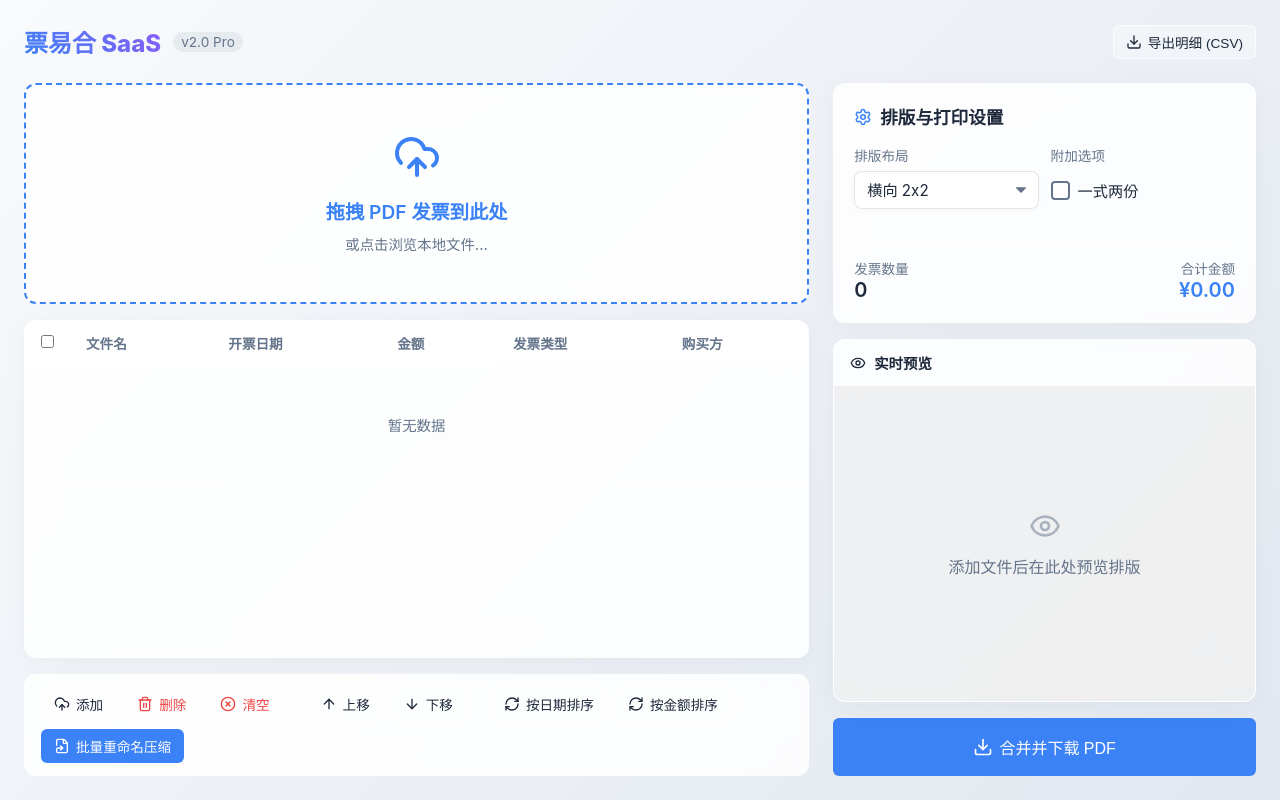
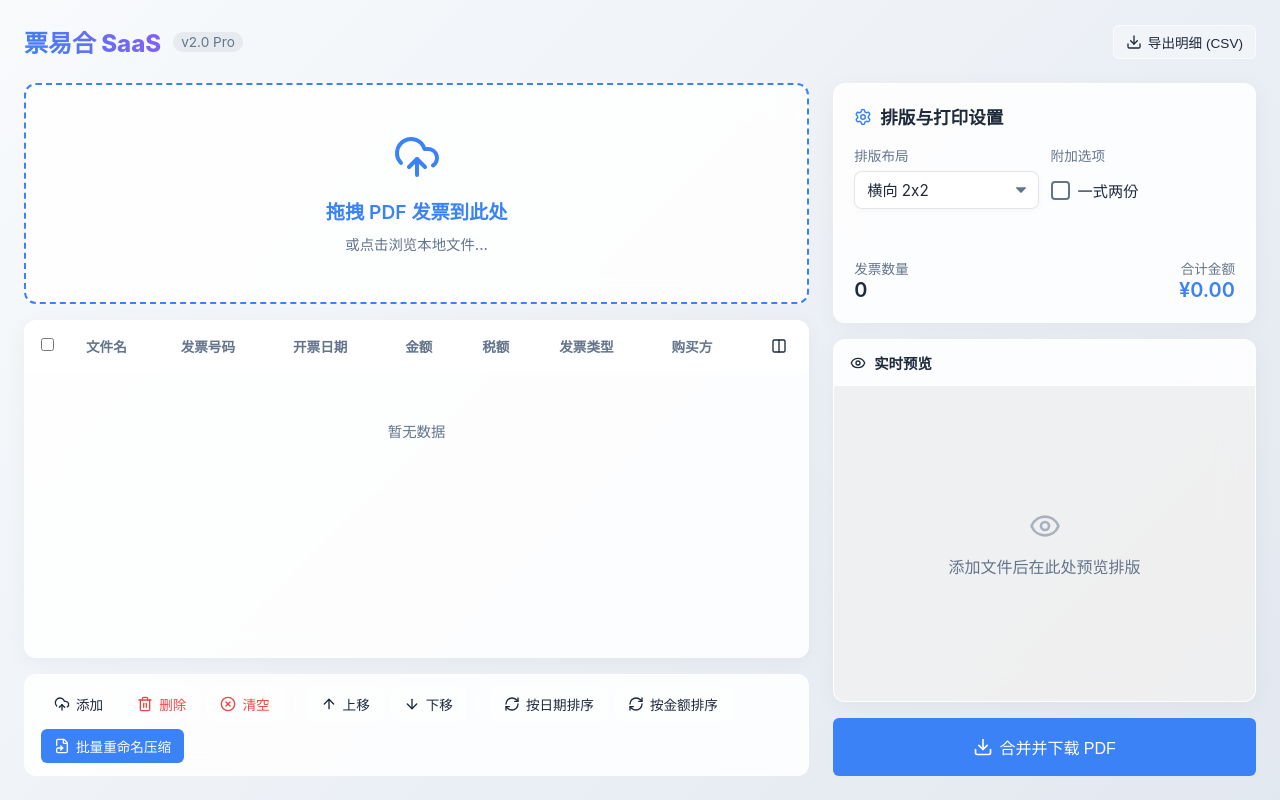
Before and after one commit to wuyueerhao/piaoyihe-web, a React (Vite) app: page / in a window 1280 px wide. Built offline with nearby package versions, Linux system fonts and the light colour scheme.

Commit message:
feat: add invoice number and tax amount, support custom columns

```diff
--- a/src/App.tsx
+++ b/src/App.tsx
@@ -1,5 +1,5 @@
 import React, { useState, useCallback, useRef, useEffect } from 'react';
-import { UploadCloud, Trash2, Settings, Download, Loader2, ArrowUp, ArrowDown, FileSymlink, XCircle, RefreshCw, Eye } from 'lucide-react';
+import { UploadCloud, Trash2, Settings, Download, Loader2, ArrowUp, ArrowDown, FileSymlink, XCircle, RefreshCw, Eye, Columns } from 'lucide-react';
 import JSZip from 'jszip';
 import { extractInvoiceInfo } from './lib/invoiceExtractor';
 import type { InvoiceInfo } from './lib/invoiceExtractor';
@@ -13,6 +13,16 @@ type FileItem = {
   status: 'loading' | 'success' | 'error';
   selected: boolean;
 };
+
+const AVAILABLE_COLUMNS = [
+  { id: 'filename', label: '文件名' },
+  { id: 'invoiceNumber', label: '发票号码' },
+  { id: 'date', label: '开票日期' },
+  { id: 'amount', label: '金额' },
+  { id: 'taxAmount', label: '税额' },
+  { id: 'type', label: '发票类型' },
+  { id: 'buyer', label: '购买方' },
+];
 
 function App() {
   const [files, setFiles] = useState<FileItem[]>([]);
@@ -28,6 +38,9 @@ function App() {
   const [renameRule, setRenameRule] = useState('{开票日期}-{购买方}-{金额}');
 
   const [draggedIdx, setDraggedIdx] = useState<number | null>(null);
+
+  const [visibleColumns, setVisibleColumns] = useState<string[]>(['filename', 'invoiceNumber', 'date', 'amount', 'taxAmount', 'type', 'buyer']);
+  const [showColumnMenu, setShowColumnMenu] = useState(false);
 
   const fileInputRef = useRef<HTMLInputElement>(null);
 
@@ -159,11 +172,11 @@ function App() {
   };
 
   const exportCSV = () => {
-    const headers = "文件名,发票类型,商品名称,开票日期,金额,购买方,销售方\n";
+    const headers = "文件名,发票号码,发票类型,商品名称,开票日期,金额,税额,购买方,销售方\n";
     const rows = files.map(f => {
       const i = f.info;
-      return i ? `"${f.file.name}","${i.invoiceType}","${i.productType}","${i.invoiceDate}","${i.amount}","${i.buyerName}","${i.sellerName}"`
-               : `"${f.file.name}",解析失败,,,,,`;
+      return i ? `"${f.file.name}","${i.invoiceNumber}","${i.invoiceType}","${i.productType}","${i.invoiceDate}","${i.amount}","${i.taxAmount}","${i.buyerName}","${i.sellerName}"`
+               : `"${f.file.name}",解析失败,,,,,,,`;
     }).join("\n");
 
     const blob = new Blob(['\uFEFF' + headers + rows], { type: 'text/csv;charset=utf-8;' });
@@ -253,16 +266,36 @@ function App() {
               <thead>
                 <tr>
                   <th style={{ width: 40 }}><input type="checkbox" checked={files.length > 0 && files.every(f=>f.selected)} onChange={toggleSelectAll} /></th>
-                  <th>文件名</th>
-                  <th>开票日期</th>
-                  <th>金额</th>
-                  <th>发票类型</th>
-                  <th>购买方</th>
+                  {AVAILABLE_COLUMNS.map(col => visibleColumns.includes(col.id) && (
+                    <th key={col.id}>{col.label}</th>
+                  ))}
+                  <th style={{ width: 40, textAlign: 'center', position: 'relative' }}>
+                    <button className="btn" style={{ padding: 4 }} onClick={() => setShowColumnMenu(!showColumnMenu)}>
+                      <Columns size={16} />
+                    </button>
+                    {showColumnMenu && (
+                      <div style={{ position: 'absolute', top: '100%', right: 0, background: 'var(--surface-color)', padding: '12px', borderRadius: '8px', boxShadow: '0 10px 24px rgba(0,0,0,0.2)', zIndex: 100, border: '1px solid var(--surface-border)', minWidth: '150px', display: 'flex', flexDirection: 'column', gap: '8px' }}>
+                        {AVAILABLE_COLUMNS.map(col => (
+                          <label key={col.id} style={{ display: 'flex', alignItems: 'center', gap: '8px', fontSize: '0.9rem', cursor: 'pointer', whiteSpace: 'nowrap' }}>
+                            <input
+                              type="checkbox"
+                              checked={visibleColumns.includes(col.id)}
+                              onChange={e => {
+                                if (e.target.checked) setVisibleColumns([...visibleColumns, col.id]);
+                                else setVisibleColumns(visibleColumns.filter(id => id !== col.id));
+                              }}
+                            />
+                            {col.label}
+                          </label>
+                        ))}
+                      </div>
+                    )}
+                  </th>
                 </tr>
               </thead>
               <tbody>
                 {files.length === 0 ? (
-                  <tr><td colSpan={6} style={{ textAlign: 'center', padding: '3rem', color: 'var(--text-muted)' }}>暂无数据</td></tr>
+                  <tr><td colSpan={visibleColumns.length + 2} style={{ textAlign: 'center', padding: '3rem', color: 'var(--text-muted)' }}>暂无数据</td></tr>
                 ) : files.map((f, i) => (
                   <tr
                     key={f.id}
@@ -276,11 +309,14 @@ function App() {
                     style={{ opacity: draggedIdx === i ? 0.5 : 1 }}
                   >
                     <td><input type="checkbox" checked={f.selected} readOnly /></td>
-                    <td title={f.file.name}>{f.status === 'loading' ? <Loader2 size={14} className="lucide-spin"/> : f.file.name}</td>
-                    <td>{f.info?.invoiceDate || '-'}</td>
-                    <td style={{ color: 'var(--primary-color)', fontWeight: 600 }}>{f.info ? `¥${f.info.amount.toFixed(2)}` : '-'}</td>
-                    <td>{f.info?.invoiceType || '-'}</td>
-                    <td title={f.info?.buyerName}>{f.info?.buyerName || '-'}</td>
+                    {visibleColumns.includes('filename') && <td title={f.file.name}>{f.status === 'loading' ? <Loader2 size={14} className="lucide-spin"/> : f.file.name}</td>}
+                    {visibleColumns.includes('invoiceNumber') && <td>{f.info?.invoiceNumber || '-'}</td>}
+                    {visibleColumns.includes('date') && <td>{f.info?.invoiceDate || '-'}</td>}
+                    {visibleColumns.includes('amount') && <td style={{ color: 'var(--primary-color)', fontWeight: 600 }}>{f.info ? `¥${f.info.amount.toFixed(2)}` : '-'}</td>}
+                    {visibleColumns.includes('taxAmount') && <td>{f.info ? `¥${f.info.taxAmount.toFixed(2)}` : '-'}</td>}
+                    {visibleColumns.includes('type') && <td>{f.info?.invoiceType || '-'}</td>}
+                    {visibleColumns.includes('buyer') && <td title={f.info?.buyerName}>{f.info?.buyerName || '-'}</td>}
+                    <td></td>
                   </tr>
                 ))}
               </tbody>
--- a/src/lib/invoiceExtractor.ts
+++ b/src/lib/invoiceExtractor.ts
@@ -11,6 +11,8 @@ export interface InvoiceInfo {
   buyerName: string;
   sellerName: string;
   fileName: string;
+  invoiceNumber: string;
+  taxAmount: number;
 }
 
 export async function extractInvoiceInfo(file: File): Promise<InvoiceInfo> {
@@ -24,7 +26,9 @@ export async function extractInvoiceInfo(file: File): Promise<InvoiceInfo> {
     productType: '商品',
     buyerName: '购买方',
     sellerName: '销售方',
-    fileName: file.name
+    fileName: file.name,
+    invoiceNumber: '-',
+    taxAmount: 0.0
   };
 
   try {
@@ -58,6 +62,16 @@ export async function extractInvoiceInfo(file: File): Promise<InvoiceInfo> {
       info.amount = parseFloat(amountMatch[1].replace(/,/g, ''));
     }
 
+    // 发票号码
+    const numberMatch = fullText.match(/号码[：:]?\s*(\d{8,20})/);
+    if (numberMatch) info.invoiceNumber = numberMatch[1];
+
+    // 税额
+    const taxMatch = fullText.match(/税\s*额\s*[¥￥]?\s*([\d,]+\.\d{2})/);
+    if (taxMatch) {
+      info.taxAmount = parseFloat(taxMatch[1].replace(/,/g, ''));
+    }
+
     // 购买方 (常常在 "购买方" 或 "名称：" 之后)
     const buyerIdx = fullText.indexOf('购买方');
     if (buyerIdx !== -1) {
```
